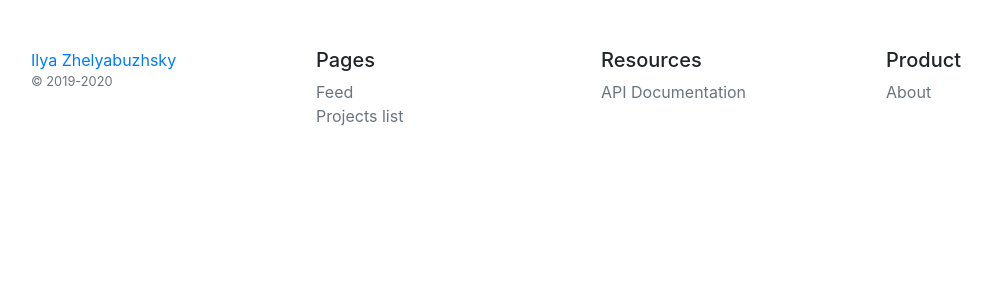
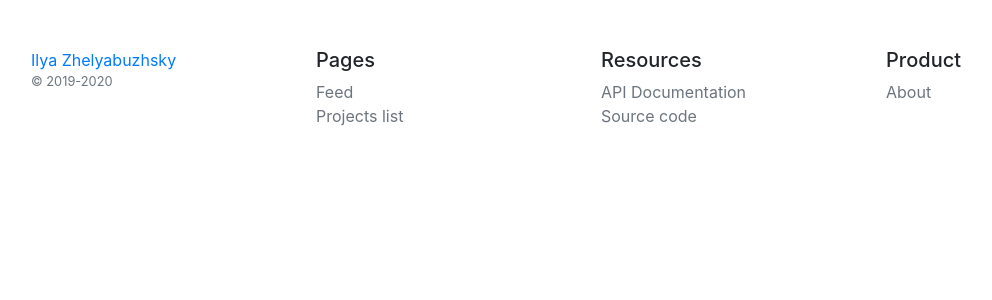
Before and after one commit to zhelyabuzhsky/changelogger, a Django app: page / in a window 1280 px wide. Shown: the part 378-678 px from the top of the page, without its empty margins (54-1046 px from the left). Run offline with Django 3.2, Linux system fonts and the light colour scheme; some libraries are stand-ins or nearby versions.

Commit message:
Added link to GitHub with sources

```diff
--- a/changelogs/templates/changelogs/_footer.html
+++ b/changelogs/templates/changelogs/_footer.html
@@ -15,6 +15,8 @@
             <h5>Resources</h5>
             <ul class="list-unstyled text-small">
                 <li><a class="text-muted" href="{% url 'changelogs:api_documentation' %}">API Documentation</a></li>
+                <li><a class="text-muted" href="https://github.com/zhelyabuzhsky/changelogger" target="_blank">Source
+                    code</a></li>
             </ul>
         </div>
         <div class="col-6 col-md">
```
